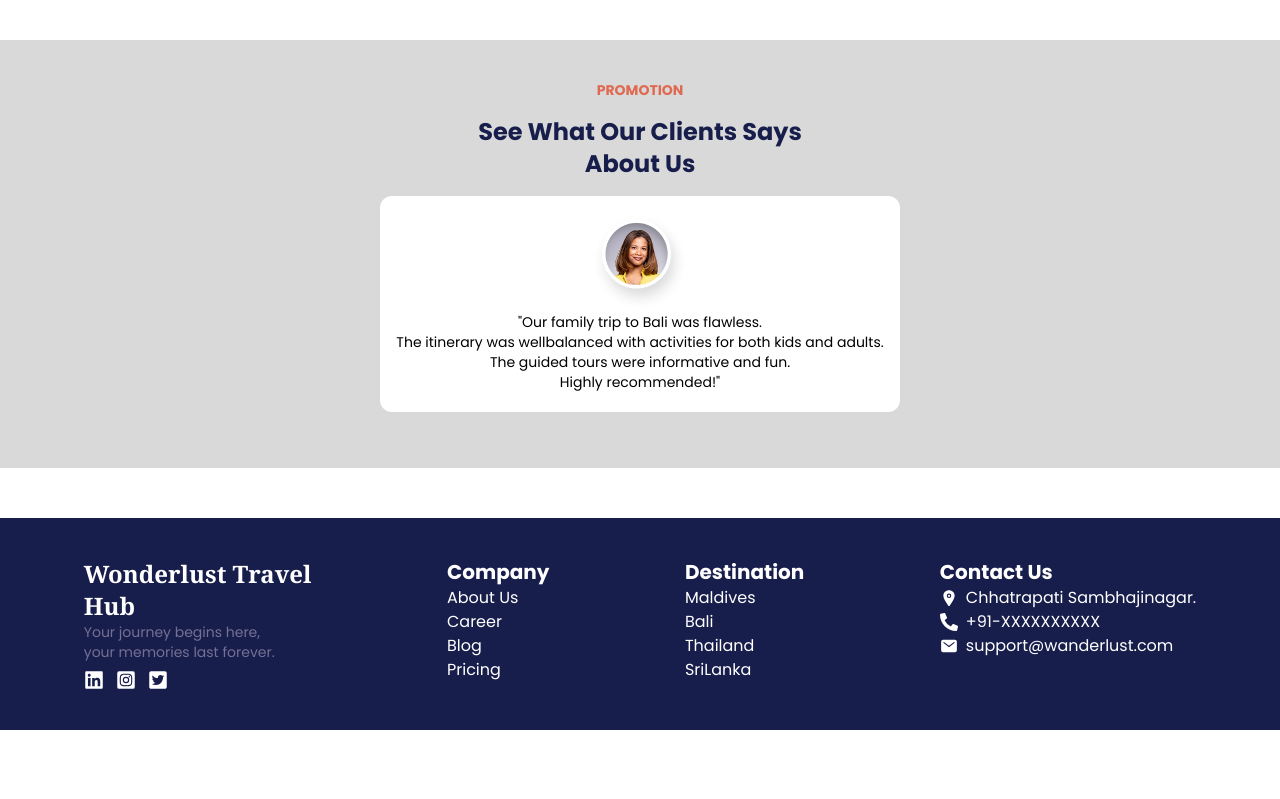
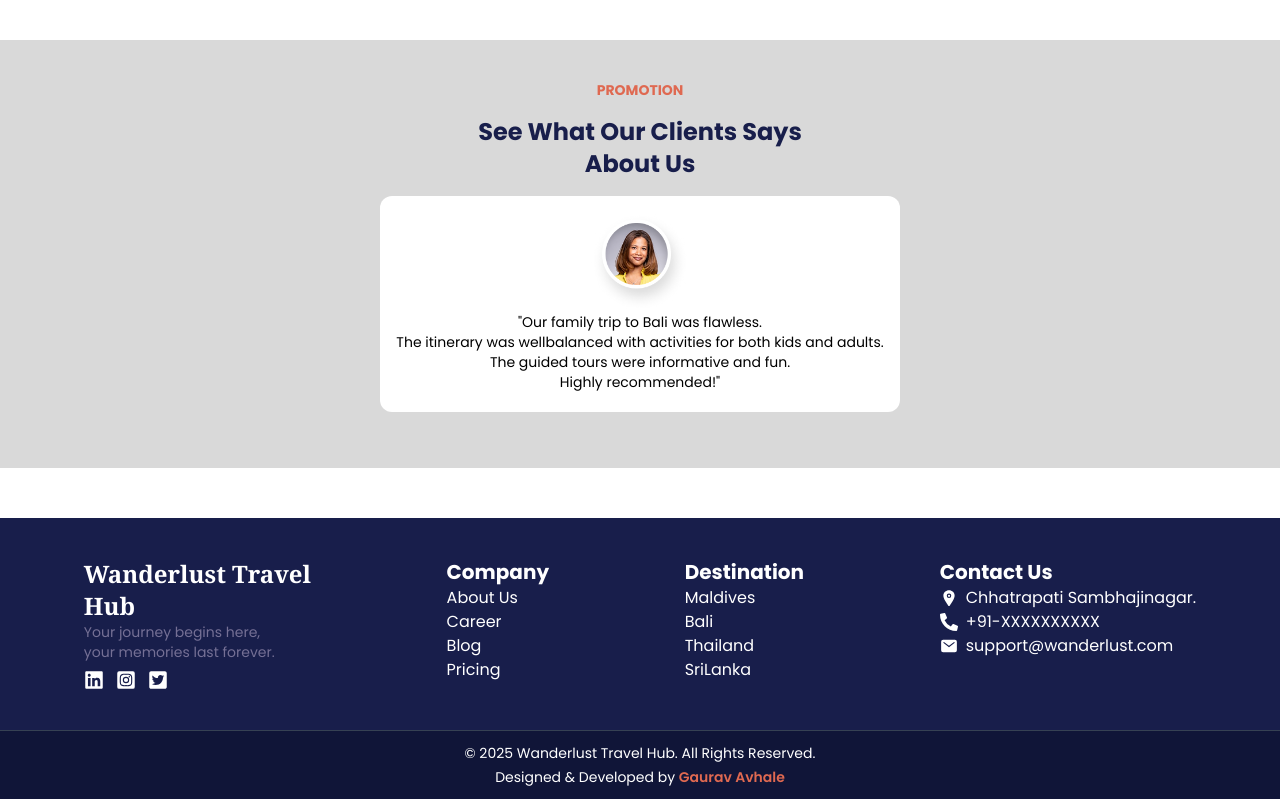
Before and after one commit to gauravavhale/wanderlust_frontend, a Next.js app: page / in a window 1280 px wide. Shown: the part 2752-3551 px from the top of the page. Before the commit the page ends 3482 px from the top, so only its background shows below. Built offline with nearby package versions, Linux system fonts and the light colour scheme.

Commit message:
Theme changes

```diff
--- a/src/app/globals.css
+++ b/src/app/globals.css
@@ -2,3 +2,8 @@
 html,body{
     background: white;
 }
+
+/* Disable text selection */
+* {
+  user-select: none;
+}
--- a/src/app/layout.js
+++ b/src/app/layout.js
@@ -7,10 +7,14 @@ const poppins = Poppins({ subsets: ['latin'], weight: ['400', '600', '700'] })
 
 export const metadata = {
   title: "Wanderlust Travel Hub",
-  description: "Generated by create next app",
+  description: "Travel Agency, Tours and Travel",
   icons:{
     icon:"images/wanderlust.png"
-  }
+  },
+};
+
+export const viewport = {
+  themeColor: "#F8FAFC"
 };
 
 export default function RootLayout({ children }) {
--- a/src/components/Footer/Footer.js
+++ b/src/components/Footer/Footer.js
@@ -1,10 +1,6 @@
 import React from 'react'
-import { FaLinkedin } from "react-icons/fa";
-import { FaInstagramSquare } from "react-icons/fa";
-import { FaTwitterSquare } from "react-icons/fa";
-import { IoLocation } from "react-icons/io5";
-import { FaPhoneAlt } from "react-icons/fa";
-import { IoMail } from "react-icons/io5";
+import { FaLinkedin, FaInstagramSquare, FaTwitterSquare, FaPhoneAlt } from "react-icons/fa";
+import { IoLocation, IoMail } from "react-icons/io5";
 import Link from 'next/link';
 
 export const Footer = () => {
@@ -13,9 +9,17 @@ export const Footer = () => {
             <div className='flex flex-col md:flex-row py-10 p-4 justify-around bg-[#181E4B] mt-5'>
 
                 <div className='mb-5 md:mb-0'>
-                    <h5 className='text-white text-2xl font-bold font-serif'>Wonderlust Travel<br/>Hub</h5>
-                    <p className='text-sm text-[#757095]'>Your journey begins here,<br/> your memories last forever.</p>
-                    <span className='flex flex-row mt-2 gap-3'><FaLinkedin className='text-white text-xl'/><FaInstagramSquare className='text-white text-xl'/><FaTwitterSquare className='text-white text-xl'/></span>
+                    <h5 className='text-white text-2xl font-bold font-serif'>
+                        Wanderlust Travel<br />Hub
+                    </h5>
+                    <p className='text-sm text-[#757095]'>
+                        Your journey begins here,<br /> your memories last forever.
+                    </p>
+                    <span className='flex flex-row mt-2 gap-3'>
+                        <FaLinkedin className='text-white text-xl' />
+                        <FaInstagramSquare className='text-white text-xl' />
+                        <FaTwitterSquare className='text-white text-xl' />
+                    </span>
                 </div>
 
                 <div className='flex flex-col mb-5 md:mb-0'>
@@ -36,12 +40,30 @@ export const Footer = () => {
 
                 <div className='flex flex-col'>
                     <h5 className='text-white text-xl font-bold'>Contact Us</h5>
-                    <div className='text-white flex flex-row items-center'><IoLocation className='text-lg mr-2'/><span>Chhatrapati Sambhajinagar.</span></div>
-                    <div className='text-white flex flex-row items-center'><FaPhoneAlt className='text-lg mr-2'/><span>+91-XXXXXXXXXX</span></div>
-                    <div className='text-white flex flex-row items-center'><IoMail className='text-lg mr-2'/><span>support@wanderlust.com</span></div>
+                    <div className='text-white flex flex-row items-center'>
+                        <IoLocation className='text-lg mr-2' />
+                        <span>Chhatrapati Sambhajinagar.</span>
+                    </div>
+                    <div className='text-white flex flex-row items-center'>
+                        <FaPhoneAlt className='text-lg mr-2' />
+                        <span>+91-XXXXXXXXXX</span>
+                    </div>
+                    <div className='text-white flex flex-row items-center'>
+                        <IoMail className='text-lg mr-2' />
+                        <span>support@wanderlust.com</span>
+                    </div>
                 </div>
 
+            </div>
 
+            {/* Copyright & Credit Section */}
+            <div className="bg-[#101538] text-white text-center py-3 text-sm border-t border-gray-700">
+                <p>
+                    &copy; {new Date().getFullYear()} Wanderlust Travel Hub. All Rights Reserved.
+                </p>
+                <p className="mt-1">
+                    Designed & Developed by <span className="text-[#DF6951] font-semibold">Gaurav Avhale</span>
+                </p>
             </div>
         </footer>
     )
```
